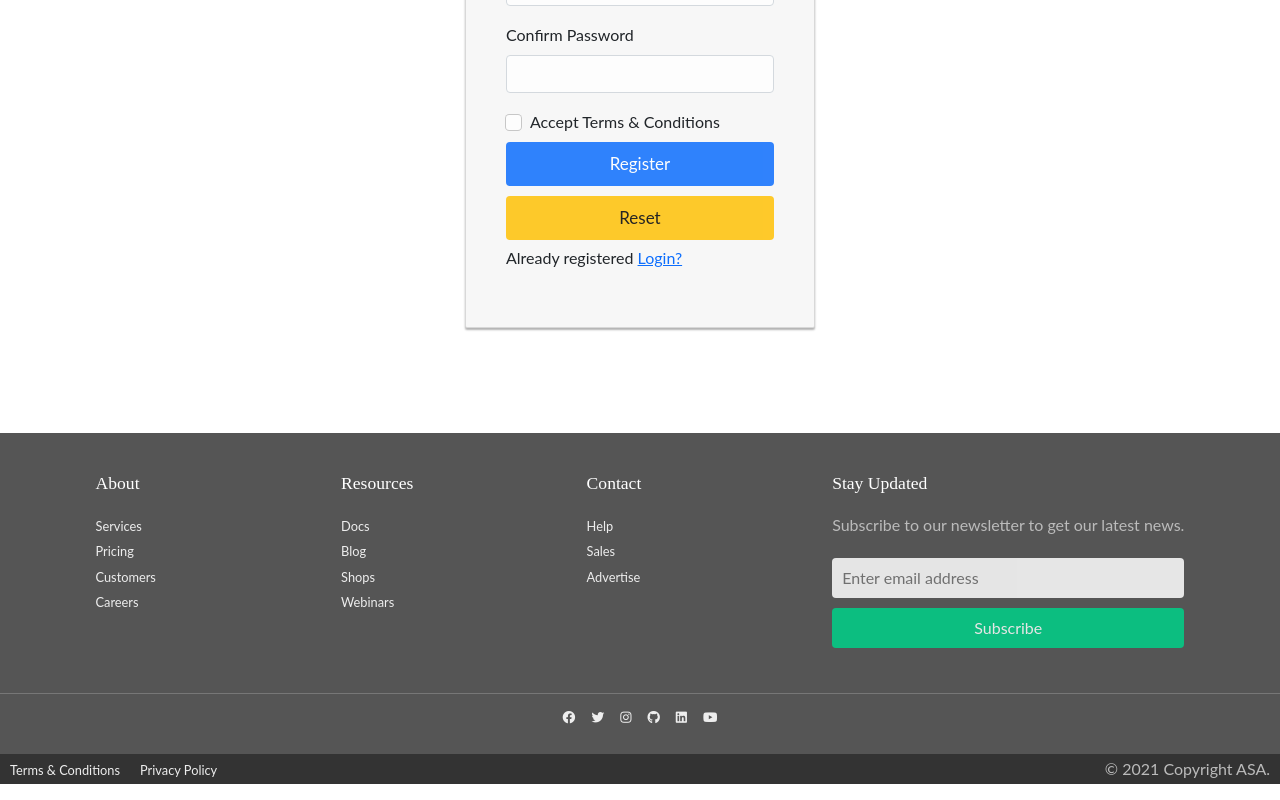
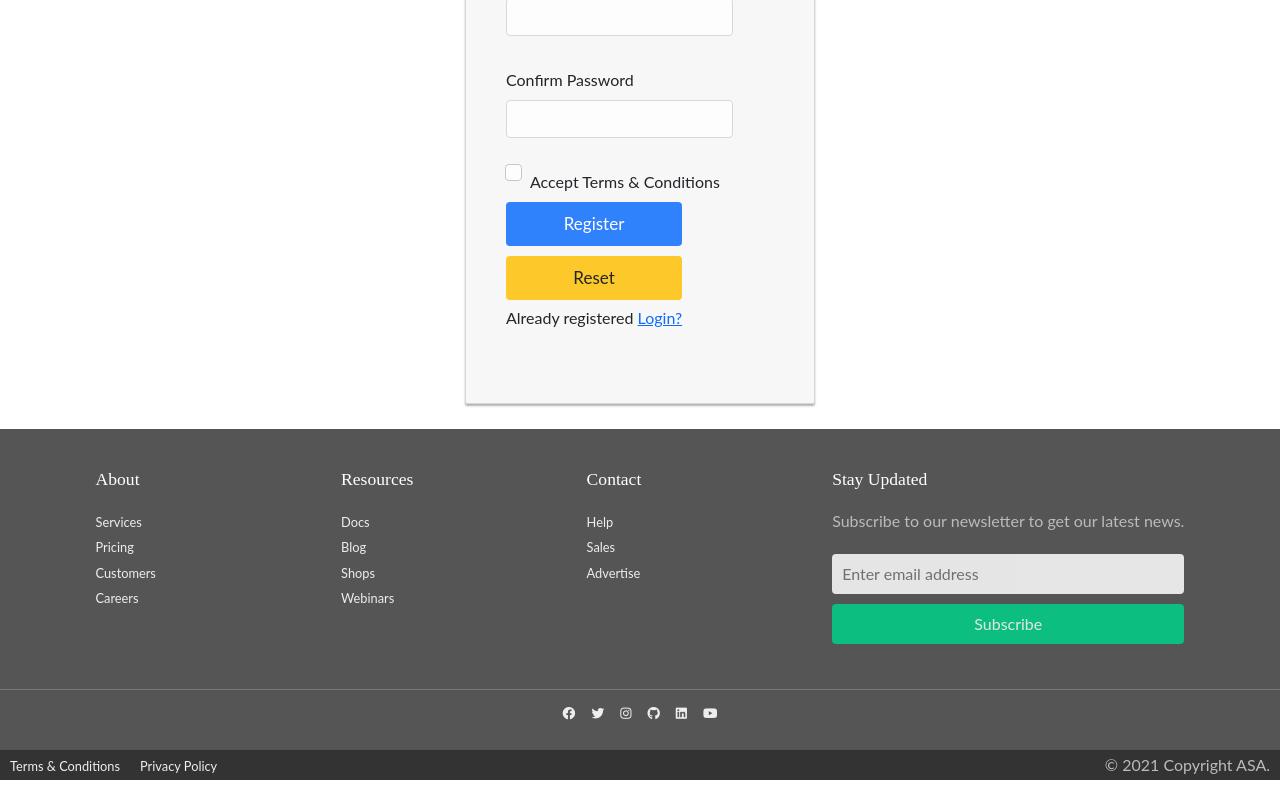
Before and after one commit to moazzamshah/Shopistic, a React (Create React App) app in the folder client/: page /signup in a window 1280 px wide. Shown: the part 412-1212 px from the top of the page. Built offline with nearby package versions, Linux system fonts and the light colour scheme.

Commit message:
Sticky footer bug fixed

```diff
--- a/client/src/App.css
+++ b/client/src/App.css
@@ -7,6 +7,28 @@
   line-height: 1.6;
 }
 
+/* Sticks footer to bottom */
+html,
+body {
+  height: 100%;
+}
+body {
+  display: flex;
+  flex-direction: column;
+}
+#root {
+  display: flex;
+  flex-direction: column;
+  height: 100%;
+}
+.content {
+  flex: 1 0 auto;
+}
+.footer {
+  flex-shrink: 0;
+}
+
+
 nav {
   background-color: #1b937b;
 }
--- a/client/src/App.js
+++ b/client/src/App.js
@@ -8,14 +8,14 @@ import Login from './components/auth/Login';
 import Signup from './components/auth/Signup';
 import NoPageFound from './components/NoPageFound';
 import Footer from './components/Footer/Footer';
-
+import './App.css';
 
 const App = () => {
   return (
-    <Router>
+    <Router >
       <Navbar />
-      <div className='container mt-3'>
-        <Switch>
+      <div className='content'>
+        <Switch className='container'>
           <Route exact path='/' component={Home} />
           <Route path='/pricing' component={Pricing} />
           <Route path='/about' component={About} />
@@ -23,8 +23,9 @@ const App = () => {
           <Route exact path='/signup' component={Signup} />
           <Route component={NoPageFound} />
         </Switch>
+
       </div>
-      <Footer/>
+      <Footer className='footer'/>
     </Router>
 
   );
--- a/client/src/components/Footer/Footer.jsx
+++ b/client/src/components/Footer/Footer.jsx
@@ -6,13 +6,13 @@ export default function Footer() {
    <div>
     <div className="container"></div>
     {/* Footer main */}
-    <footer>
+    <footer className="footer">
       <section className="ft-main">
         <div className="ft-main-item">
           <h2 className="ft-title">About</h2>
           <ul>
             <li><a href="#">Services</a></li>
-            <li><a href="#">Pricing</a></li>
+            <li><a href="/pricing">Pricing</a></li>
             <li><a href="#">Customers</a></li>
             <li><a href="#">Careers</a></li>
           </ul>
--- a/client/src/components/Footer/footer.css
+++ b/client/src/components/Footer/footer.css
@@ -11,18 +11,18 @@ ul {
   padding-left: 0;
 }
 
-footer {
+.footer {
   background-color: #555;
   color: #bbb;
-  line-height: 1.5;
 
-  /* bottom: 0; */
   /* position: fixed;
             left: 0;
-            right: 0; */
+            right: 0;
+            bottom: 0; */
 
 }
-footer a {
+
+.footer a {
   text-decoration: none;
   color: #eee;
   font-size: 0.8rem;
@@ -38,15 +38,15 @@ a:hover {
   padding-bottom: 0.625rem;
 }
 /* Sticks footer to bottom */
-body {
+/* body {
   display: flex;
   min-height: 100vh;
   flex-direction: column;
 }
 .container {
-  flex: 1;
+  flex: 1 0 auto;
   min-height: 10vh;
-}
+} */
 /* Footer main */
 .ft-main {
   padding: 1.25rem 1.875rem;
@@ -70,10 +70,10 @@ body {
 }
 
 /* Footer main | Newsletter form */
-/* form {
+form {
   display: flex;
   flex-wrap: wrap;
-} */
+}
 input[type="email"] {
   border: 0;
   padding: 0.625rem;
```
